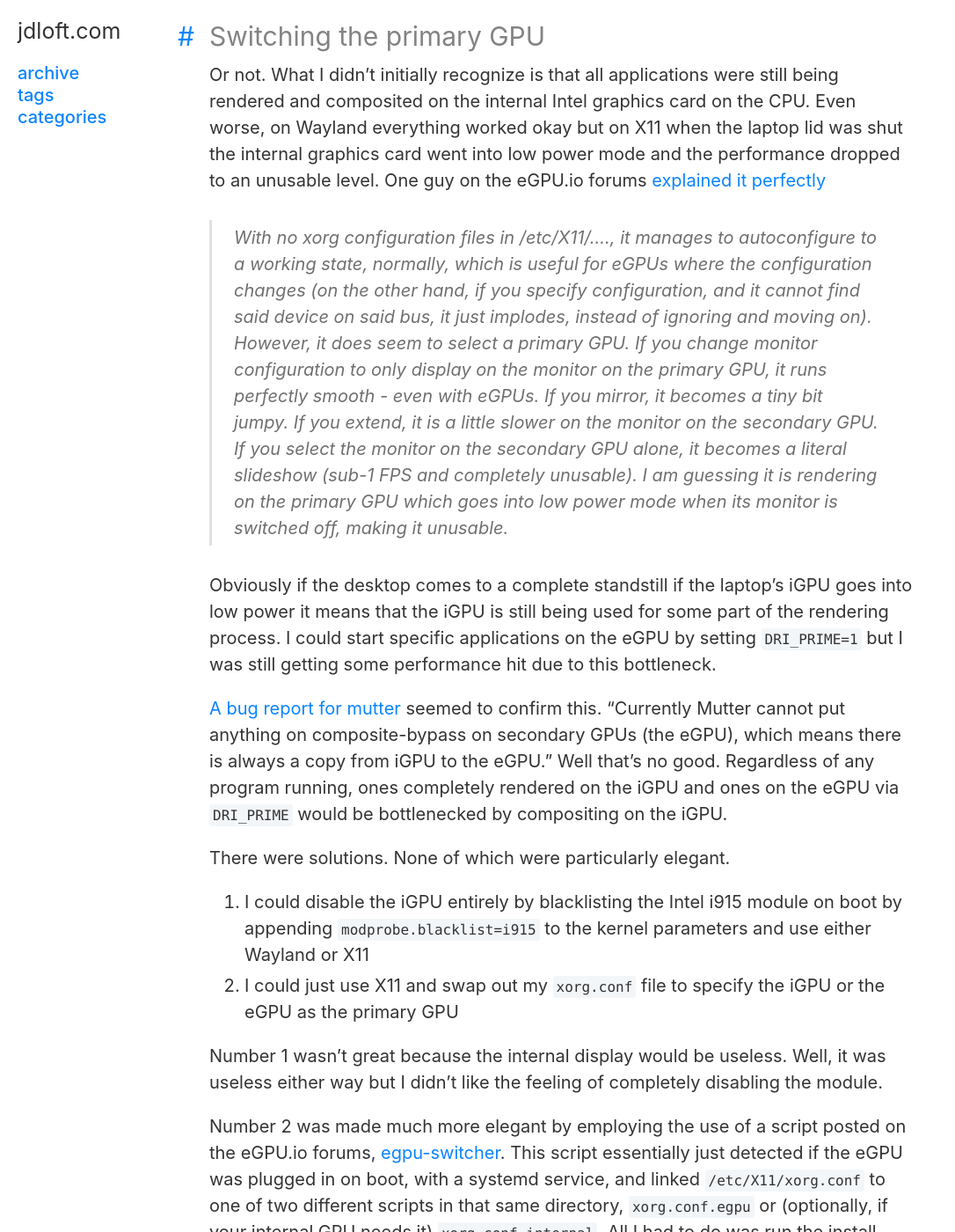
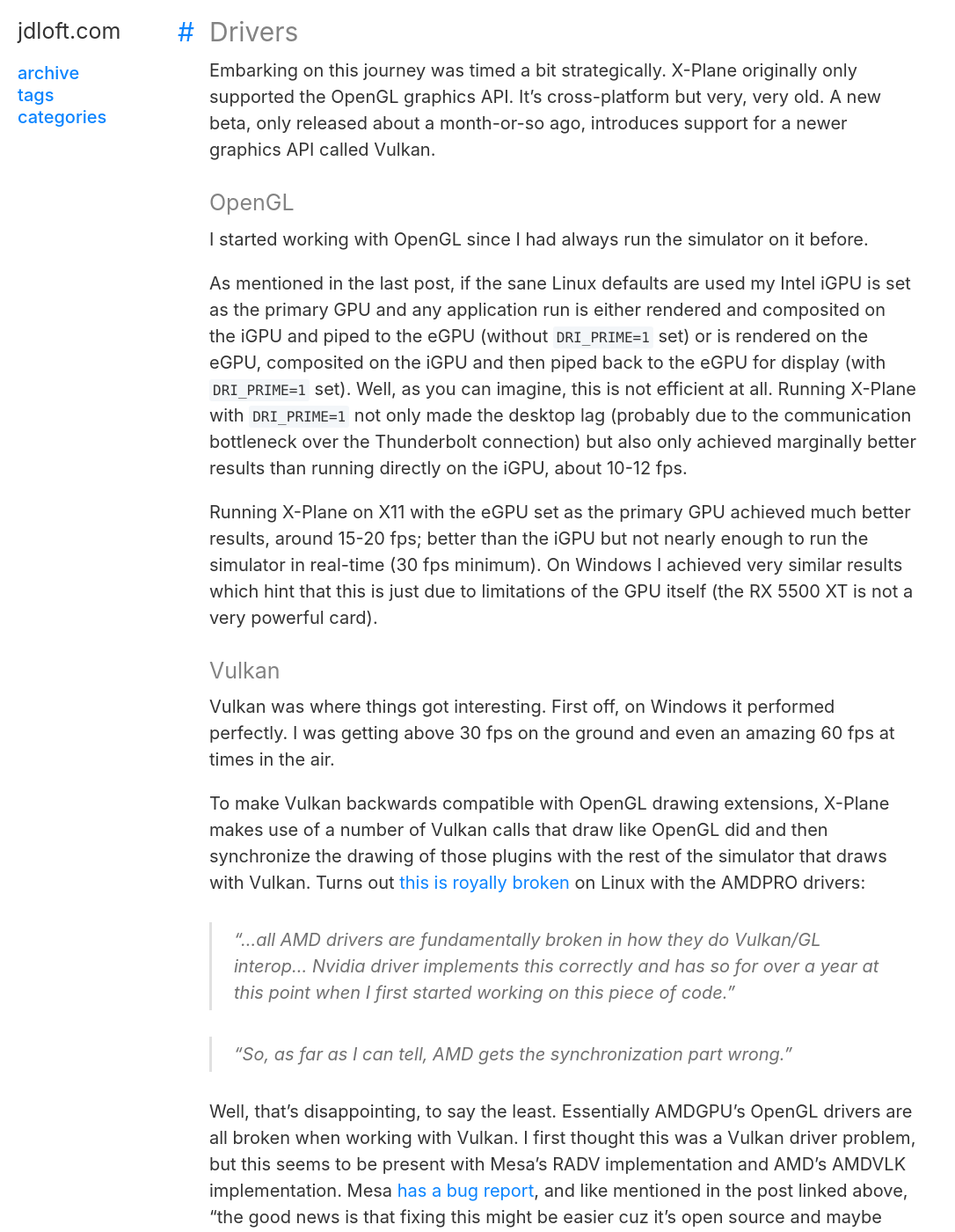
Before and after one commit to jdloft/jdloft.github.io, a Jekyll site: the page built from index.html, in a window 1280 px wide and 1400 px high, scrolled down 868 px. Shown: the whole window at 88% size, without its empty margins (0-1086 px from the left). Built offline with Jekyll 4.4.1, drawn with Linux system fonts in a browser that asks for light colours; the list of posts is cut into pages by our own code; some of the changed text lies outside the part shown.

Commit message:
Add xplane egpu post

```diff
--- /dev/null
+++ b/_posts/2020-07-30-xplane-egpu.md
@@ -0,0 +1,67 @@
+---
+layout: post
+title: "X-Plane on an eGPU"
+date: 2020-07-30
+tags: [xplane, egpu, linux]
+# last_modified_at:
+---
+
+As a bit of a followup to the previous post, I would like to go over a few of my experiences running the eGPU with an actual application. The last post focused more on getting the eGPU to actually work with the Linux kernel and work with GNOME in general. This post will focus on how the eGPU performs with a relatively graphics-heavy application, X-Plane.
+
+I have been an aviation enthusiast for a very long time. I became very interested in X-Plane a number of years ago since it supports Linux natively and is actively being developed.
+
+<figure>
+  <div class="image-container">
+    <img src="/assets/xplane-egpu/airbus-landing.jpg" alt="Landing of an Airbus A319">
+  </div>
+</figure>
+
+## Drivers
+
+Embarking on this journey was timed a bit strategically. X-Plane originally only supported the OpenGL graphics API. It’s cross-platform but very, very old. A new beta, only released about a month-or-so ago, introduces support for a newer graphics API called Vulkan.
+
+### OpenGL
+
+I started working with OpenGL since I had always run the simulator on it before.
+
+As mentioned in the last post, if the sane Linux defaults are used my Intel iGPU is set as the primary GPU and any application run is either rendered and composited on the iGPU and piped to the eGPU (without `DRI_PRIME=1` set) or is rendered on the eGPU, composited on the iGPU and then piped back to the eGPU for display (with `DRI_PRIME=1` set). Well, as you can imagine, this is not efficient at all. Running X-Plane with `DRI_PRIME=1` not only made the desktop lag (probably due to the communication bottleneck over the Thunderbolt connection) but also only achieved marginally better results than running directly on the iGPU, about 10-12 fps.
+
+Running X-Plane on X11 with the eGPU set as the primary GPU achieved much better results, around 15-20 fps; better than the iGPU but not nearly enough to run the simulator in real-time (30 fps minimum). On Windows I achieved very similar results which hint that this is just due to limitations of the GPU itself (the RX 5500 XT is not a very powerful card).
+
+### Vulkan
+
+Vulkan was where things got interesting. First off, on Windows it performed perfectly. I was getting above 30 fps on the ground and even an amazing 60 fps at times in the air.
+
+To make Vulkan backwards compatible with OpenGL drawing extensions, X-Plane makes use of a number of Vulkan calls that draw like OpenGL did and then synchronize the drawing of those plugins with the rest of the simulator that draws with Vulkan. Turns out [this is royally broken](https://forums.x-plane.org/index.php?/forums/topic/220903-1150b14-release-notes-its-now-out/&page=13&tab=comments#comment-1989395) on Linux with the AMDPRO drivers:
+
+> "...all AMD drivers are fundamentally broken in how they do Vulkan/GL interop... Nvidia driver implements this correctly and has so for over a year at this point when I first started working on this piece of code."
+
+> "So, as far as I can tell, AMD gets the synchronization part wrong."
+
+Well, that's disappointing, to say the least. Essentially AMDGPU's OpenGL drivers are all broken when working with Vulkan. I first thought this was a Vulkan driver problem, but this seems to be present with Mesa's RADV implementation and AMD's AMDVLK implementation. Mesa [has a bug report](https://gitlab.freedesktop.org/mesa/mesa/-/issues/3257), and like mentioned in the post linked above, "the good news is that fixing this might be easier cuz it's open source and maybe someone who understand how to emit PM4 packets can fix things without waiting for AMD."
+
+I was able to get Vulkan working if I disabled all plugins that draw and only used planes that were only 100% Vulkan compatible. The first time I did this I was able to achieve an even more impressive 40 fps on the ground.
+
+<figure>
+  <div class="image-container">
+    <img src="/assets/xplane-egpu/cessna-vulkan.png">
+  </div>
+  <figcaption>Cessna in 40 fps in a stripped-down demo instance of X-Plane</figcaption>
+</figure>
+
+## AMDGPU-PRO
+
+Supposedly the AMDGPU-PRO proprietary AMD drivers are not affected by this bug. For a short time, I was able to use the AMDGPU-PRO drivers to get even OpenGL drawing plugins to work with mixed results. The extremely popular [Zibo mod 737](https://forums.x-plane.org/index.php?/forums/topic/138974-b737-800x-zibo-mod-info-installation-download-links/) was able to draw perfectly and worked perfectly as far as I could tell. ToLiss's A319 did not work as well:
+
+<figure>
+  <div class="image-container">
+    <img src="/assets/xplane-egpu/airbus-broken-vulkan.png">
+  </div>
+  <figcaption>A very broken A319 in Vulkan</figcaption>
+</figure>
+
+But, of course, we can't do anything about this since the drivers are proprietary. The proprietary drivers also broke after a reboot, which caused mutter to give up entirely. So, it had to go.
+
+## Conclusion
+
+Even with all the problems found, I feel driver support is bound to get immensely better. AMD every year gets more and more competitive with Nvidia, and their commitment to open-source software means that these problems can be tracked and worked on by a large number of people. I could have used an Nvidia card as an eGPU and largely bypassed most of the Vulkan problems by using the proprietary drivers, but that wouldn’t have aligned with what I value in open-source software.
```
Also changed, not shown: _posts/2020-07-26-egpus-on-linux.md (+1 -1 lines), assets/xplane-egpu/airbus-broken-vulkan.png (added), assets/xplane-egpu/airbus-landing.jpg (added), 1 other file.
